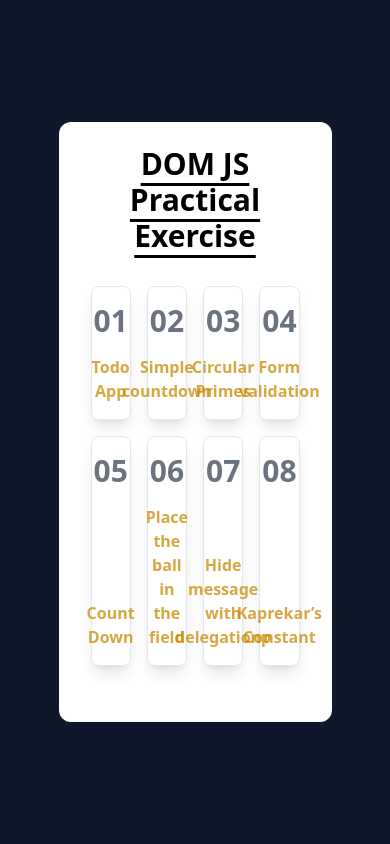
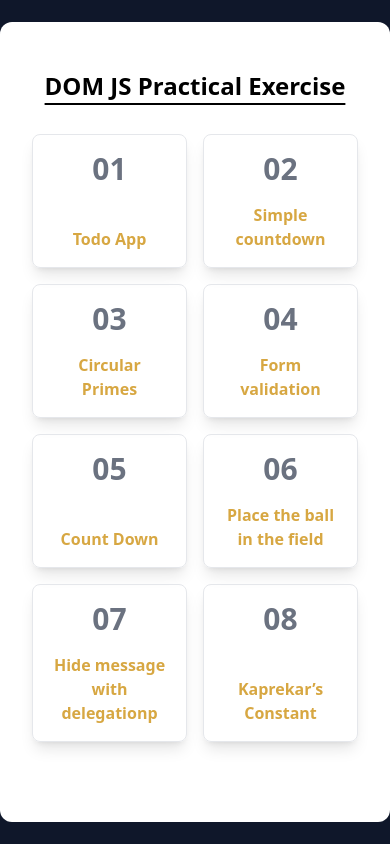
Before and after one commit to Bateyjosue/dom-practical-exercises, a website built with Vite: page index.html in a window 390 px wide. Built offline with nearby package versions, Linux system fonts and the light colour scheme.

Commit message:
Breakpoint mobile hom page

```diff
--- a/index.html
+++ b/index.html
@@ -7,9 +7,9 @@
     <title>DOM JS Practical EXercise | Home</title>
   </head>
   <body class="bg-[#0f172a] h-[100vh] flex flex-col justify-center items-center">
-    <div id="app" class="bg-white w-[70%] rounded-xl py-6 px-8">
-      <h1 class="text-3xl  underline underline-offset-8 text-center font-bold">DOM JS Practical Exercise</h1>
-      <ul class="grid grid-cols-4 gap-4  my-8 place-items-stretch">
+    <div id="app" class="bg-white lg:w-[70%] rounded-xl py-12 lg:py-6 px-8">
+      <h1 class=" text-2xl lg:text-3xl  underline underline-offset-8 text-center font-bold">DOM JS Practical Exercise</h1>
+      <ul class="grid grid-cols-2 lg:grid-cols-4 gap-4  my-8 place-items-stretch">
         <li class="border p-4 flex flex-col gap-4 justify-between items-center rounded-lg shadow-lg hover:shadow-2xl">
           <span class="text-3xl text-gray-500 font-extrabold">01</span>
           <h4 class="text-center text-[#ca8a04] font-bold opacity-75 hover:opacity-100"><a href="./todoApp/index.html">Todo App</a></h4>
```
